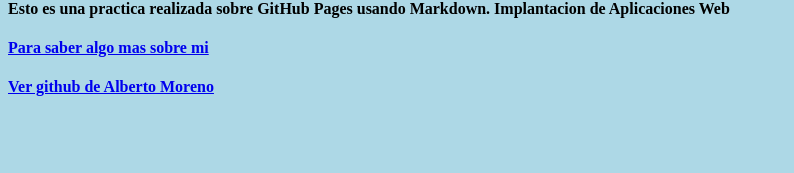
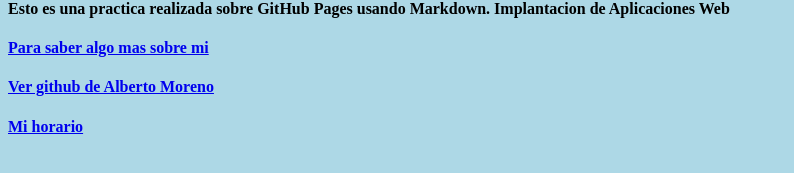
Before and after one commit to alberto22ma/albertomorenoacevedo.github.io, a Jekyll site: the page built from index.md, in a window 1280 px wide. Shown: the part 349-522 px from the top of the page, without its empty margins (0-794 px from the left). Built offline with Jekyll 4.4.1, drawn with Linux system fonts in a browser that asks for light colours.

Commit message:
Update index.md

```diff
--- a/index.md
+++ b/index.md
@@ -15,3 +15,5 @@ tagline: albertomorenoacevedo.github.io
 #### [Para saber algo mas sobre mi](/about)
 
 #### [Ver github de Alberto Moreno](https://github.com/albertomorenoacevedo)
+
+#### [Mi horario](/horario)
```
